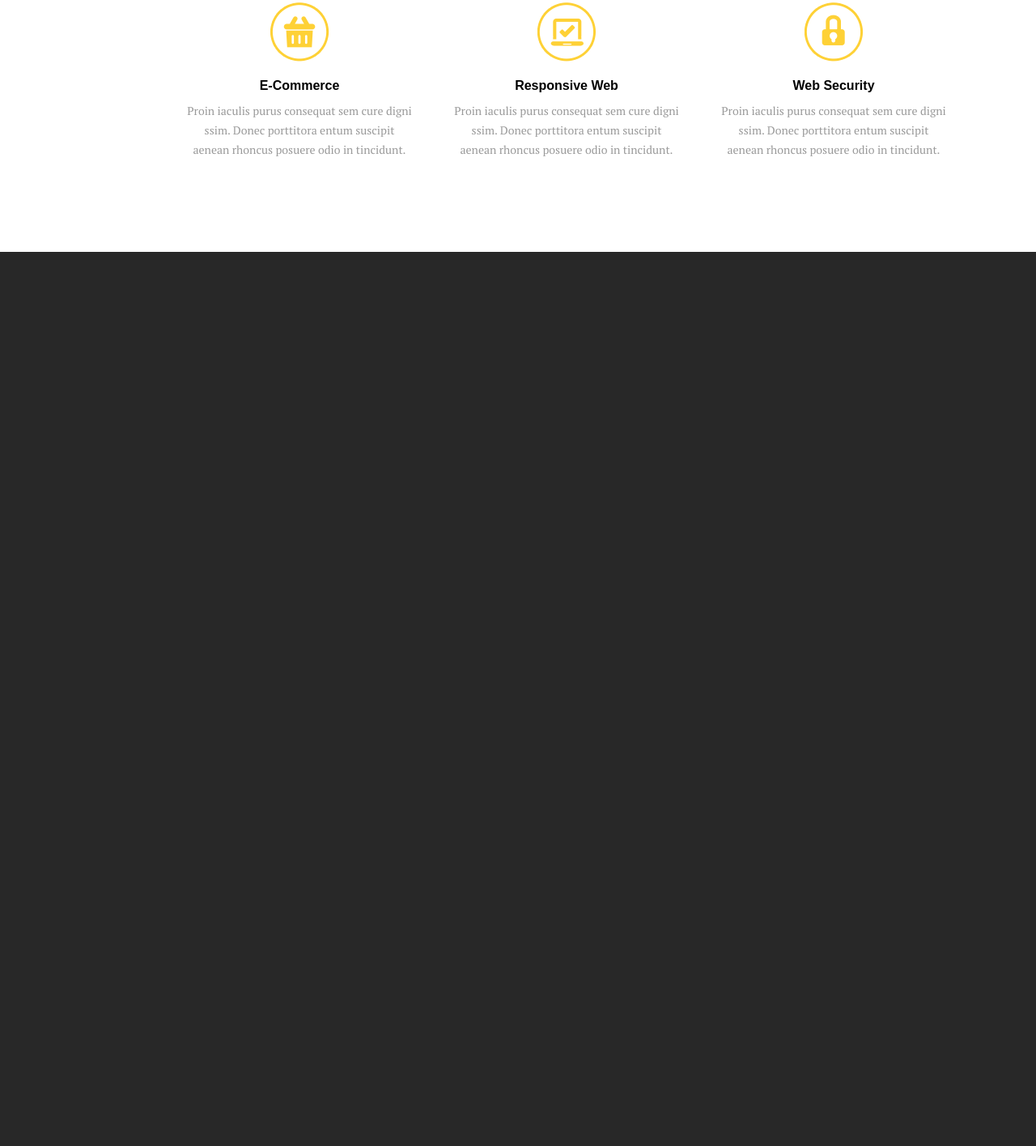
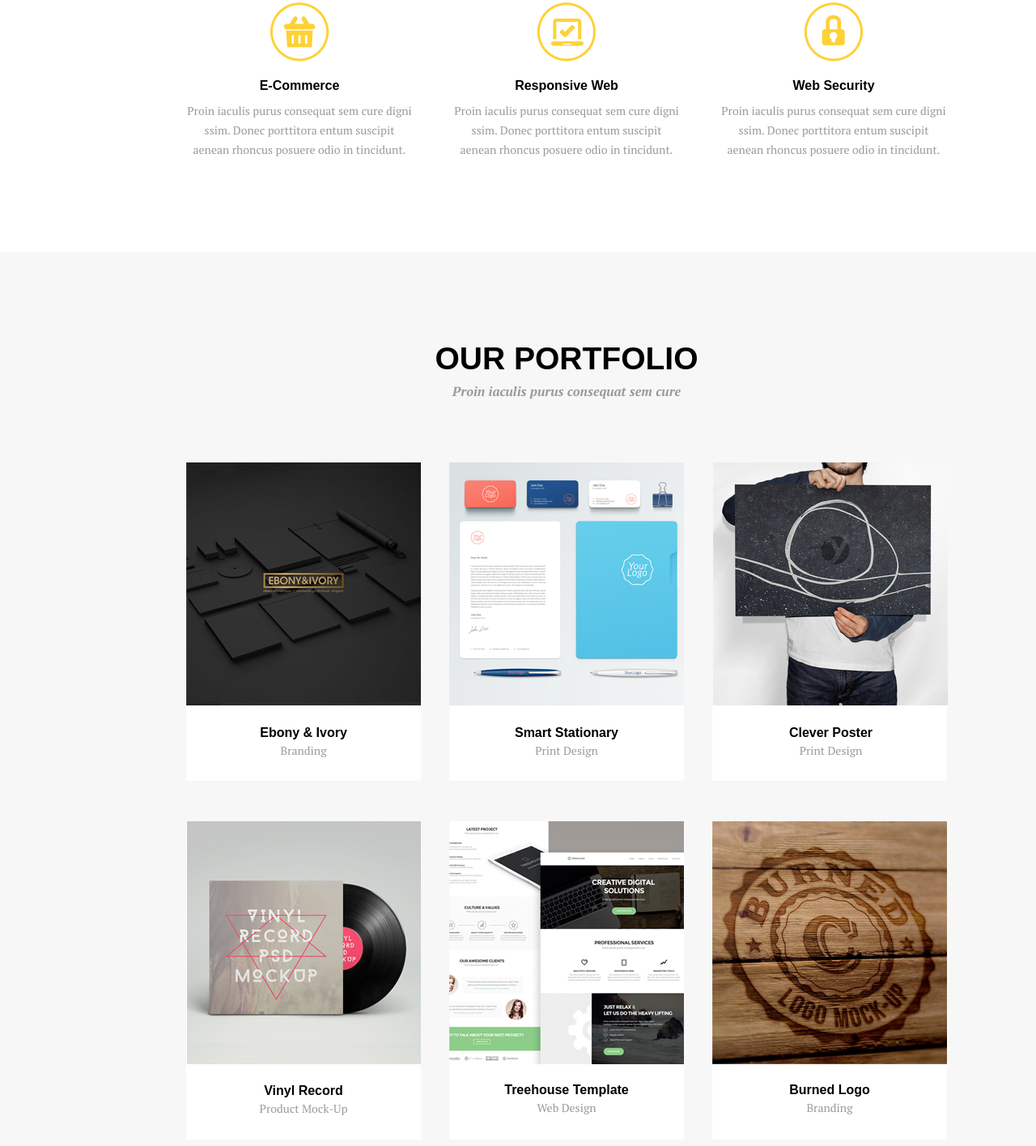
Before and after one commit to RafalPijet/portfolio_first, a website: page index.html in a window 1280 px wide. Shown: the part 957-2372 px from the top of the page at 81% size. Before the commit the page ends 1268 px from the top, so only its background shows below. Drawn offline with Linux system fonts and the light colour scheme.

Commit message:
Add our section

```diff
--- a/index.html
+++ b/index.html
@@ -45,14 +45,14 @@
                         aenean rhoncus posuere odio in tincidunt.</p>
                 </div>
                 <div class="box row flex-center-align flex-direction-column">
-                    <img src="images/logo_s2.png" alt="sorry, here is a logo1">
+                    <img src="images/logo_s2.png" alt="sorry, here is a logo2">
                     <h4>Responsive Web</h4>
                     <p class="text-center">Proin iaculis purus consequat sem cure
                         digni ssim. Donec porttitora entum suscipit
                         aenean rhoncus posuere odio in tincidunt.</p>
                 </div>
                 <div class="box row flex-center-align flex-direction-column">
-                    <img src="images/logo_s3.png" alt="sorry, here is a logo1">
+                    <img src="images/logo_s3.png" alt="sorry, here is a logo3">
                     <h4>Web Security</h4>
                     <p class="text-center">Proin iaculis purus consequat sem cure
                         digni ssim. Donec porttitora entum suscipit
@@ -61,4 +61,42 @@
             </div>
         </div>
     </section>
+    <section class="out">
+        <div class="container">
+            <h1 class="text-upper">our portfolio</h1>
+            <h3>Proin iaculis purus consequat sem cure</h3>
+            <div class="boxes row flex-between">
+                <div class="box row flex-direction-column flex-center-align">
+                    <img src="images/image_o1.png" alt="sorry, here is image1">
+                    <h4>Ebony & Ivory</h4>
+                    <p>Branding</p>
+                </div>
+                <div class="box row flex-direction-column flex-center-align">
+                    <img src="images/image_o2.png" alt="sorry, here is image2">
+                    <h4>Smart Stationary</h4>
+                    <p>Print Design</p>
+                </div>
+                <div class="box row flex-direction-column flex-center-align">
+                    <img src="images/image_o3.png" alt="sorry, here is image3">
+                    <h4>Clever Poster</h4>
+                    <p>Print Design</p>
+                </div>
+                <div class="box row flex-direction-column flex-center-align">
+                    <img src="images/image_o4.png" alt="sorry, here is image4">
+                    <h4>Vinyl Record</h4>
+                    <p>Product Mock-Up</p>
+                </div>
+                <div class="box row flex-direction-column flex-center-align">
+                    <img src="images/image_o5.png" alt="sorry, here is image5">
+                    <h4>Treehouse Template</h4>
+                    <p>Web Design</p>
+                </div>
+                <div class="box row flex-direction-column flex-center-align">
+                    <img src="images/image_o6.png" alt="sorry, here is image6">
+                    <h4>Burned Logo</h4>
+                    <p>Branding</p>
+                </div>
+            </div>
+        </div>
+    </section>
 </body>
--- a/sass/style.scss
+++ b/sass/style.scss
@@ -3,6 +3,7 @@ $white: #fff;
 $black: #000;
 $yellow: #fed136;
 $grey-light: #9a9a9a;
+$grey-very-light: #f7f7f7;
 
 $font-montserrat: "Montserrat", sans-serif;
 $font-ptserif: "PT Serif", serif;
@@ -129,47 +130,113 @@ header {
   flex-direction: column;
 }
 
+.reset-width {
+  margin: 0 auto;
+  width: 1400px;
+}
+
+.prop-h1 {
+  font-family: $font-montserrat;
+  font-size: 39px;
+  margin: 0;
+  padding-top: 110px;
+  text-align: center;
+}
+
+.prop-h3 {
+  color: $grey-light;
+  font-family: $font-ptserif;
+  font-size: 16px;
+  font-style: italic;
+  margin-top: 7px;
+  text-align: center;
+}
+
+.prop-h4 {
+  font-family: $font-montserrat;
+  margin: 21px 0 10px;
+}
+
+.prop-p {
+  color: $grey-light;
+  font-family: $font-ptserif;
+  font-size: 14px;
+  margin: 0;
+}
+
 .services {
   background-color: $white;
   height: 568px;
-  width: 1400px;
-  margin: 0 auto;
-  font-family: $font-montserrat;
+  @extend .reset-width;
 
   h1 {
-    margin: 0;
-    padding-top: 110px;
-    text-align: center;
-    font-size: 39px;
+    @extend .prop-h1;
   }
 
   h3 {
-    font-family: $font-ptserif;
-    font-style: italic;
-    color: $grey-light;
-    text-align: center;
-    font-size: 16px;
-    margin-top: 7px;
+    @extend .prop-h3;
   }
 
   .boxes {
     margin-top: 77px;
+
     .box {
+      height: 200px;
       width: 280px;
-      height: 200px;
 
       h4 {
-        font-family: $font-montserrat;
-        margin: 21px 0 10px 0;
+        @extend .prop-h4
       }
 
       p {
-        font-family: $font-ptserif;
-        color: $grey-light;
-        font-size: 14px;
+        @extend .prop-p;
         line-height: 24px;
-        margin: 0;
       }
     }
   }
 }
+
+.out {
+  background-color: $grey-very-light;
+  height: 1218px;
+  @extend .reset-width;
+
+  h1 {
+    @extend .prop-h1;
+  }
+
+  h3 {
+    @extend .prop-h3;
+  }
+
+  .boxes {
+    margin-top: 77px;
+
+    .box {
+      height: 393px;
+      width: 290px;
+      background-color: $white;
+
+      h4 {
+        @extend .prop-h4;
+        margin: 23px 0 3px;
+      }
+
+      p {
+        @extend .prop-p;
+      }
+    }
+
+    .box:nth-of-type(4) {
+      margin-top: 50px;
+    }
+
+    .box:nth-of-type(5) {
+      margin-top: 50px;
+    }
+
+    .box:nth-of-type(6) {
+      margin-top: 50px;
+    }
+  }
+}
```
Also changed, not shown: css/style.css, images/image_o1.png (added), images/image_o2.png (added), images/image_o3.png (added), images/image_o4.png (added), images/image_o5.png (added), images/image_o6.png (added), 1 other file.
